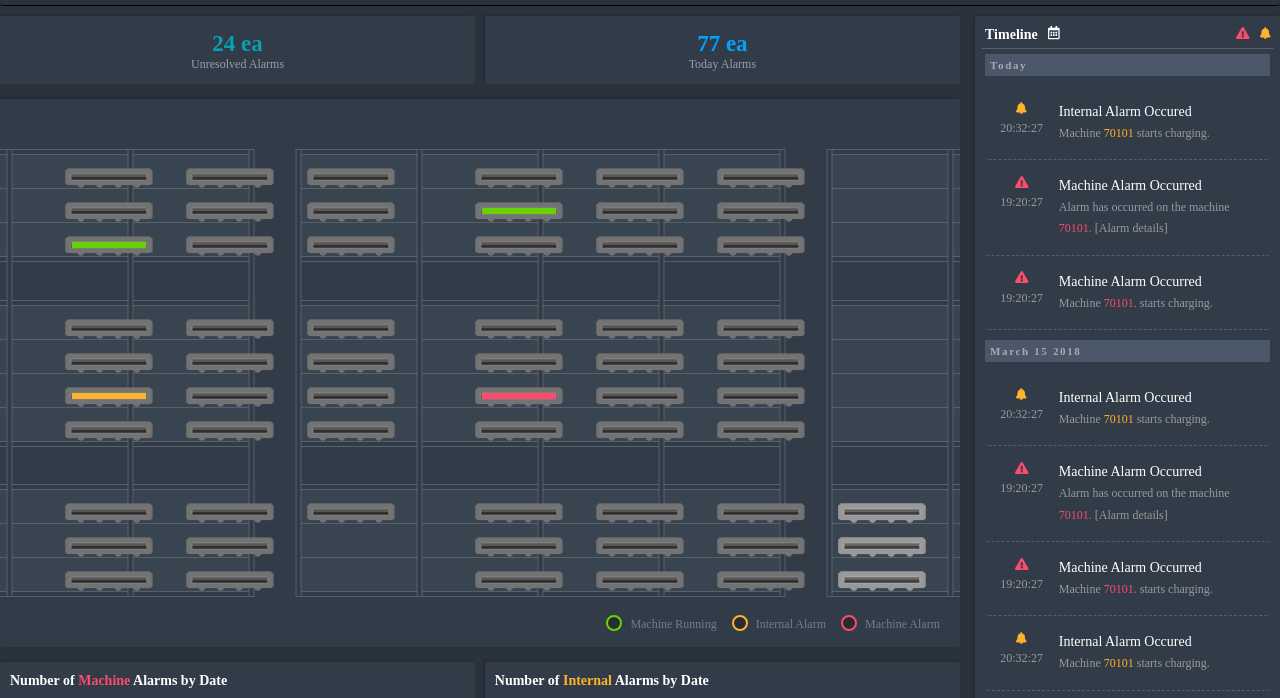
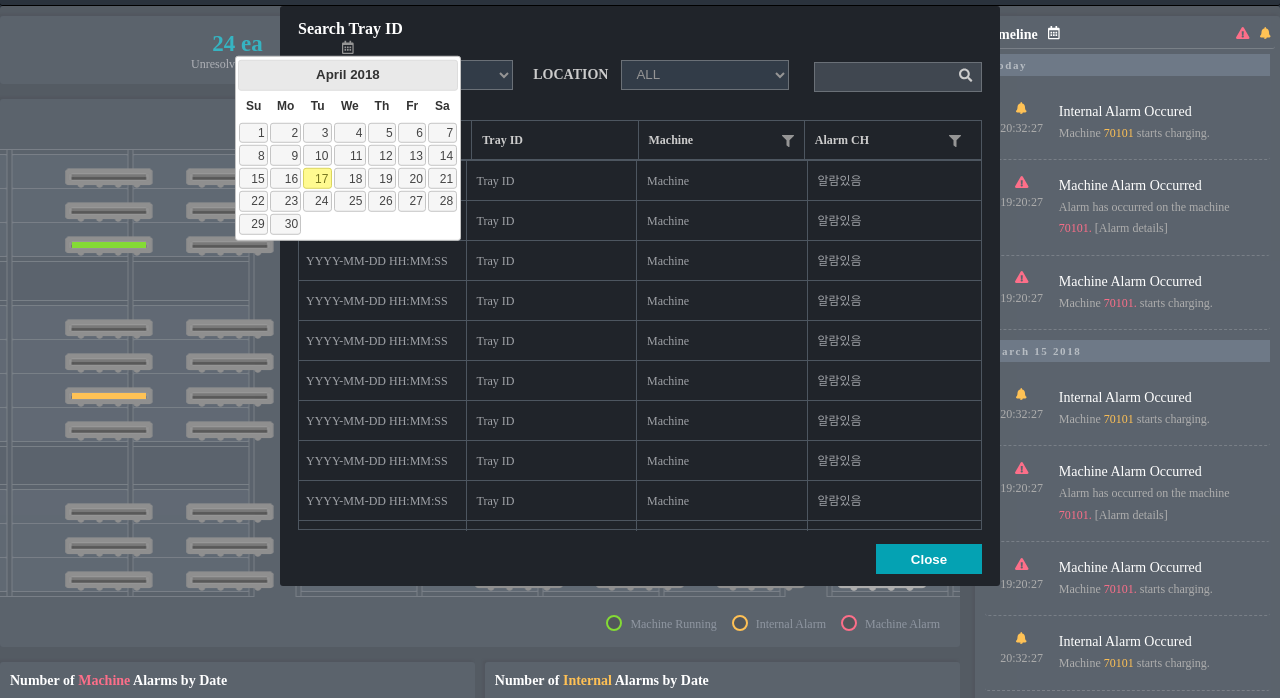
Before and after one commit to Lobkorea/EWS, a plain HTML site: page index.html in a window 1280 px wide. Shown: the part 44-742 px from the top of the page. Drawn offline with Linux system fonts and the light colour scheme; a web font is replaced by a local one.

Commit message:
jquery-ui datepicker 적용
jquery-ui datepicker 적용

```diff
--- a/css/common.css
+++ b/css/common.css
@@ -30,7 +30,7 @@ html { scrollbar-arrow-color: #efefef;
 html {width:100%; height:100%;}
 body {width:100%; height:100%; background:#2a323c; color:#fff; font-family:'LG smart'; font-size:12px;}
 
-table, thead, tbody, tr, th, td {display:inline-block; border-radius:0;}
+table.class-table, .class-thead, .class-tbody, .class-tr, .class-tr > th, .class-tr > td {display:inline-block; border-radius:0;}
 button {border:none; background:transparent;}
 input {vertical-align:middle;}
 select {height:30px; padding-left:10px; background:#323c48; color:#959595; border:none;}
@@ -65,16 +65,16 @@ select {height:30px; padding-left:10px; background:#323c48; color:#959595; borde
 .class-selectWrap li select, .class-selectWrap li .class-trayID {width:168px; border-radius:0; border:1px solid #6a7077;}
 
 .class-searchTable {width:100%; height:410px; border:1px solid #4d5660; border-radius:0;}
-.class-searchTable table {width:100%; height:410px; line-height:40px;}
-.class-searchTable thead {width:100%; height:40px; padding:0; vertical-align:top; line-height:39px;}
-.class-searchTable thead tr {}
-.class-searchTable tr {width:100%; height:40px;padding-right:7px; border-bottom:1px solid #4d5660;}
-.class-searchTable th {position:relative; color:#ccc;}
-.class-searchTable button, .fa-filter {color:#959595; position:absolute; top:50%; right:10px; transform:translateY(-50%);}
-.class-searchTable th, .class-searchTable td {width:25%; margin-left:-3px; border-right:1px solid #4d5660; padding-left:10px;}
-.class-searchTable th:last-child, .class-searchTable td:last-child {border-right:none;}
-.class-searchTable th.class-on {background:linear-gradient(#000 10%, #20242a 30%);}
-.class-searchTable th > div {display:none; position:absolute; top:40px; left:0; width:100%; background:#24262d; border-radius:0; border:1px solid #7a9cd3;}
+.class-searchTable table.class-table {width:100%; height:410px; line-height:40px;}
+.class-searchTable .class-thead {width:100%; height:40px; padding:0; vertical-align:top; line-height:39px;}
+.class-searchTable .class-table .class-thead .class-tr {}
+.class-searchTable .class-table .class-tr {width:100%; height:40px;padding-right:7px; border-bottom:1px solid #4d5660;}
+.class-searchTable .class-table .class-tr > th {position:relative; color:#ccc;}
+.class-searchTable .class-table button, .fa-filter {color:#959595; position:absolute; top:50%; right:10px; transform:translateY(-50%);}
+.class-searchTable .class-table .class-tr > th, .class-searchTable .class-table .class-tr > td {width:25%; margin-left:-3px; border-right:1px solid #4d5660; padding-left:10px;}
+.class-searchTable .class-table .class-tr > th:last-child, .class-searchTable .class-table .class-tr > td:last-child {border-right:none;}
+.class-searchTable .class-table .class-tr > th.class-on {background:linear-gradient(#000 10%, #20242a 30%);}
+.class-searchTable .class-table .class-tr > th > div {display:none; position:absolute; top:40px; left:0; width:100%; background:#24262d; border-radius:0; border:1px solid #7a9cd3;}
 .class-searchM {position:relative; width:100%; height:39px; border-bottom:1px solid #7a9cd3; padding:4px; border-radius:0;}
 .class-searchM input {width:100%; height:31px; vertical-align:top; border-radius:0; background:#404750; border:1px solid #5c626a;}
 .class-searchM .class-btnSearchM {position:absolute; top:50%; right:13px; transform:translateY(-50%);}
@@ -83,9 +83,9 @@ select {height:30px; padding-left:10px; background:#323c48; color:#959595; borde
 .class-filterList li.class-act {background:#1e90ff;}
 .class-filterList li input {margin-right:6px;}
 
-.class-searchTable tbody {width:100%; height:370px; padding:0; vertical-align:top;}
-.class-searchTable tbody tr {padding:0;}
-.class-searchTable tbody td {vertical-align:top;height:auto;}
+.class-searchTable .class-table .class-tbody {width:100%; height:370px; padding:0; vertical-align:top;}
+.class-searchTable .class-table .class-tbody .class-tr {padding:0;}
+.class-searchTable .class-table .class-tbody .class-tr > td {vertical-align:top;height:auto;}
 
 .class-searchInner .class-btnClose {position:absolute; width:106px; height:30px; right:18px; bottom:12px; font-weight:600; color:#fff; background:#04a2b3; border-radius:0;}
     /* pop */
@@ -283,11 +283,11 @@ select {height:30px; padding-left:10px; background:#323c48; color:#959595; borde
         /* trayAhistory S */
 .class-trayAhistory {height:250px; padding:12px 12px 0px; font-size:14px;}
 .class-trayAhistory h3 {margin-bottom:12px;}
-table {height:205px;}
-table tr {width:100%;}
-table thead {width:100%; padding-left:10px; padding-bottom:10px; border-bottom:2px solid #4d5660; text-align:left;}
-table tbody {width:100%; padding-left:10px; height:175px; overflow:auto; color:#9fa2a7;}
-table tbody tr {padding:10px 0; border-bottom:1px solid #4d5660;}
+table.class-table {height:205px;}
+table.class-table .class-tr {width:100%;}
+table.class-table .class-thead {width:100%; padding-left:10px; padding-bottom:10px; border-bottom:2px solid #4d5660; text-align:left;}
+table.class-table .class-tbody {width:100%; padding-left:10px; height:175px; overflow:auto; color:#9fa2a7;}
+table.class-table .class-tbody .class-tr {padding:10px 0; border-bottom:1px solid #4d5660;}
 .class-timestamp {width:15%;}
 .class-alarmCH {width:15%;}
 .class-type {width:10%;}
@@ -301,9 +301,9 @@ table tbody tr {padding:10px 0; border-bottom:1px solid #4d5660;}
 .class-chartinner div {width:100%; height:100%; background:url(../img/traychart.png) no-repeat center;}
 .class-chartlegend {height:102px;}
 .class-CHinformation {height:226px; padding:0 12px;}
-.class-CHinformation table {height:100%;}
-.class-CHinformation table thead {padding-top:10px;}
-.class-CHinformation table tbody {height:185px;}
+.class-CHinformation table.class-table {height:100%;}
+.class-CHinformation table.class-table .class-thead {padding-top:10px;}
+.class-CHinformation table.class-table .class-tbody {height:185px;}
 .class-CH {width:8%;}
 .class-CS {width:8%;}
 .class-CSMax {width:17%;}
--- a/index.html
+++ b/index.html
@@ -59,7 +59,7 @@
         </div>
 
         <!-- tray ID search pop-up S -->
-        <div class="class-searchPOPNone" >
+        <div class="class-searchPOP" >
             <div class="class-searchInner">
                 <h4>Search Tray ID</h4>
 
@@ -87,13 +87,16 @@
                 </ul>
 
                 <div class="class-searchTable">
-                    <table>
-                        <thead>
-                            <tr>
+                    <table class="class-table">
+                        <thead class="class-thead">
+                            <tr class="class-tr">
                                 <th class="class-tDate">Date
                                     <button class="class-calendar">
                                         <i class="far fa-calendar-alt"></i>
-                                        <div id="datepicker">
+                                        <div id="datepicker"></div>
+										<script>
+											$("#datepicker").datepicker();
+										</script>
                                     </button>
                                 </th>
 
@@ -201,74 +204,74 @@
                             </tr>
                         </thead>
 
-                        <tbody>
-                            <tr>
+                        <tbody class="class-tbody">
+                            <tr class="class-tr">
                                 <td class="class-tDate">YYYY-MM-DD HH:MM:SS</td>
                                 <td class="class-tTrayID">Tray ID</td>
                                 <td class="class-tMachine">Machine</td>
                                 <td class="class-tAlarm">알람있음</td>
                             </tr>
-                            <tr>
+                            <tr class="class-tr">
                                 <td class="class-tDate">YYYY-MM-DD HH:MM:SS</td>
                                 <td class="class-tTrayID">Tray ID</td>
                                 <td class="class-tMachine">Machine</td>
                                 <td class="class-tAlarm">알람있음</td>
                             </tr>
-                            <tr>
+                            <tr class="class-tr">
                                 <td class="class-tDate">YYYY-MM-DD HH:MM:SS</td>
                                 <td class="class-tTrayID">Tray ID</td>
                                 <td class="class-tMachine">Machine</td>
                                 <td class="class-tAlarm">알람있음</td>
                             </tr>
-                            <tr>
+                            <tr class="class-tr">
                                 <td class="class-tDate">YYYY-MM-DD HH:MM:SS</td>
                                 <td class="class-tTrayID">Tray ID</td>
                                 <td class="class-tMachine">Machine</td>
                                 <td class="class-tAlarm">알람있음</td>
                             </tr>
-                            <tr>
+                            <tr class="class-tr">
                                 <td class="class-tDate">YYYY-MM-DD HH:MM:SS</td>
                                 <td class="class-tTrayID">Tray ID</td>
                                 <td class="class-tMachine">Machine</td>
                                 <td class="class-tAlarm">알람있음</td>
                             </tr>
-                            <tr>
+                            <tr class="class-tr">
                                 <td class="class-tDate">YYYY-MM-DD HH:MM:SS</td>
                                 <td class="class-tTrayID">Tray ID</td>
                                 <td class="class-tMachine">Machine</td>
                                 <td class="class-tAlarm">알람있음</td>
                             </tr>
-                            <tr>
+                            <tr class="class-tr">
                                 <td class="class-tDate">YYYY-MM-DD HH:MM:SS</td>
                                 <td class="class-tTrayID">Tray ID</td>
                                 <td class="class-tMachine">Machine</td>
                                 <td class="class-tAlarm">알람있음</td>
                             </tr>
-                            <tr>
+                            <tr class="class-tr">
                                 <td class="class-tDate">YYYY-MM-DD HH:MM:SS</td>
                                 <td class="class-tTrayID">Tray ID</td>
                                 <td class="class-tMachine">Machine</td>
                                 <td class="class-tAlarm">알람있음</td>
                             </tr>
-                            <tr>
+                            <tr class="class-tr">
                                 <td class="class-tDate">YYYY-MM-DD HH:MM:SS</td>
                                 <td class="class-tTrayID">Tray ID</td>
                                 <td class="class-tMachine">Machine</td>
                                 <td class="class-tAlarm">알람있음</td>
                             </tr>
-                            <tr>
+                            <tr class="class-tr">
                                 <td class="class-tDate">YYYY-MM-DD HH:MM:SS</td>
                                 <td class="class-tTrayID">Tray ID</td>
                                 <td class="class-tMachine">Machine</td>
                                 <td class="class-tAlarm">알람있음</td>
                             </tr>
-                            <tr>
+                            <tr class="class-tr">
                                 <td class="class-tDate">YYYY-MM-DD HH:MM:SS</td>
                                 <td class="class-tTrayID">Tray ID</td>
                                 <td class="class-tMachine">Machine</td>
                                 <td class="class-tAlarm">알람있음</td>
                             </tr>
-                            <tr>
+                            <tr class="class-tr">
                                 <td class="class-tDate">YYYY-MM-DD HH:MM:SS</td>
                                 <td class="class-tTrayID">Tray ID</td>
                                 <td class="class-tMachine">Machine</td>
```
Also changed, not shown: application.html (+40 -41 lines).
